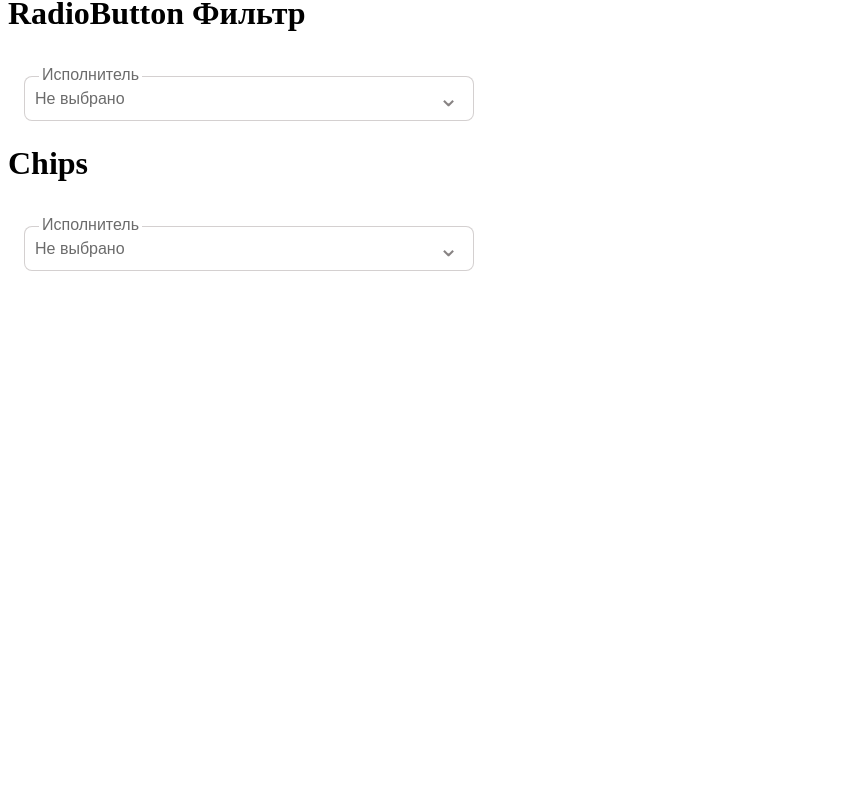
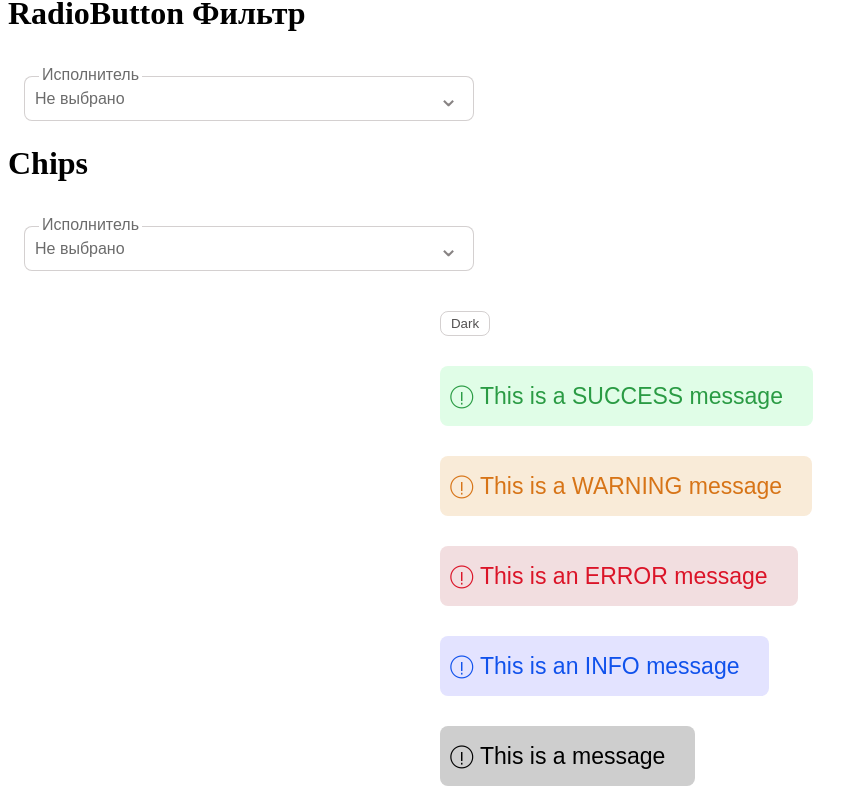
Before and after one commit to VyacheslavBogdanov/fire-detector, a Vue app: page / in a window 1280 px wide. Shown: the part 546-1356 px from the top of the page, without its empty margins (0-868 px from the left). Before the commit the page ends 849 px from the top, so only its background shows below. Built offline with nearby package versions, Linux system fonts and the light colour scheme.

Commit message:
informer added

```diff
--- a/src/App.vue
+++ b/src/App.vue
@@ -6,7 +6,7 @@
     <CheckboxFilter />
     <RadioButtonFilter />
     <Chips />
-    <!-- <Informer /> -->
+    <Informer />
   </div>
 </template>
 
--- a/src/components/Chips.vue
+++ b/src/components/Chips.vue
@@ -39,7 +39,7 @@
     <div v-if="!isDropdownVisible" class="chips-container">
       <div v-for="(chip, index) in checkedItems" :key="index" class="chip" :title="chip.length > 15 ? chip : ''">
         <span class="chip-content">{{ chip }}</span>
-        <button class="chip-close" @click="removeChip(chip)"><div class="delete-chip-icon">✕</div></button>
+        <button class="delete-chip" @click="removeChip(chip)"><div class="delete-chip-icon">✕</div></button>
       </div>
     </div>
   </template>
@@ -392,13 +392,26 @@
         text-overflow: ellipsis;
       }
 
-      .chip-close {
+      .delete-chip {
         background: none;
         border: none;
         color: $icon-color;
-        font-size: 16px;
+        font-size: 8.5px;
+        font-weight: bold;
         cursor: pointer;
         margin-left: 8px;
+
+        .delete-chip-icon {
+            height: 14px;
+            width: 14px;
+            border: none;
+            border-radius: 50%;
+            background-color: rgb(88, 85, 85);
+            color: #e0e0e0;
+            display: flex;
+            align-items: center;
+            justify-content: center;
+        }
       }
     }
   }
--- a/src/components/Informer.vue
+++ b/src/components/Informer.vue
@@ -1,3 +1,4 @@
+
 <template>
   <div :class="['informer-container', theme]">
     <button class="ThemeToggle" @click="toggleTheme">
@@ -46,7 +47,7 @@ const toggleTheme = () => {
   flex-direction: column;
   gap: 30px;
   transition: background-color 0.3s, color 0.3s;
-  width: 800px;
+  width: 400px;
 
 
   &.light {
@@ -74,6 +75,7 @@ const toggleTheme = () => {
 }
 
 .informer {
+  position: relative;
   display: flex;
   align-items: center;
   padding: 10px 30px 10px 40px;
@@ -84,6 +86,14 @@ const toggleTheme = () => {
   font-size: 23px;
   font-family: sans-serif;
   height: 40px;
+
+  .icon {
+  display: flex;
+  position: absolute;
+  transform:rotate(180deg);
+  left: 10px;
+  height: 30px;
+  }
 
 
 
@@ -144,36 +154,7 @@ const toggleTheme = () => {
       color: #ffffff;
     }
   }
-  .icon {
-  display: flex;
-  position: absolute;
-  transform:rotate(180deg);
-  left: 85px;
-  height: 30px;
-  }
+
 }
 
-
-//   }
-//   .icon {
-//   margin-right: 5px;
-//   display: flex;
-//   opacity: 0.5;
-
-
-
-
-// }
-// .icon img {
-//   width: 25px;
-//   height: 25px;
-//   justify-content: center;
-//   fill: currentColor;
-//   opacity: 0.9;
-
-
-// }
-
-
-
 </style>
```
